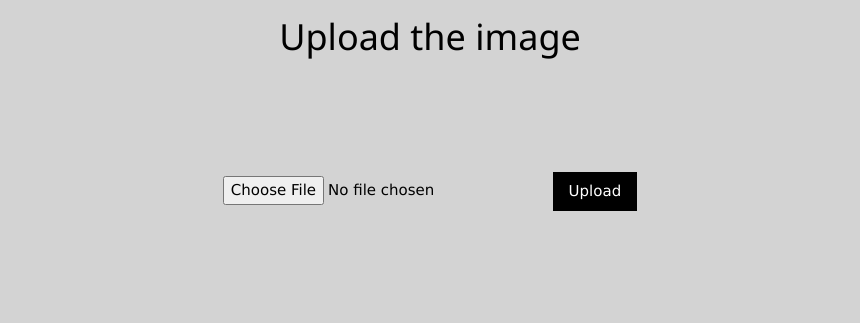
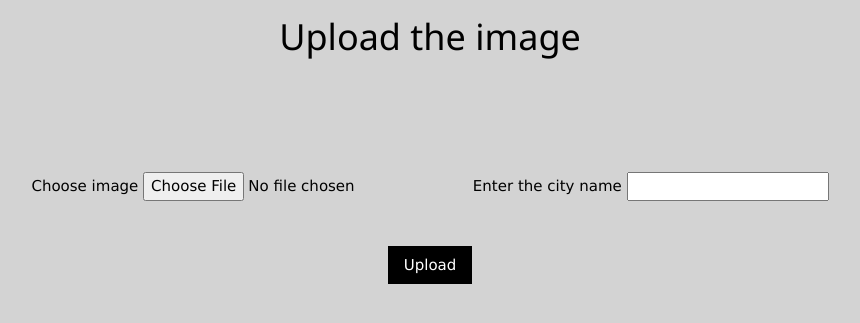
Before and after one commit to anirudha-bs/Farm_assist, a Flask app: page /red in a window 1280 px wide. Shown: the top 323 px of the page, without its empty margins (210-1070 px from the left). Run offline with Flask 2, Linux system fonts and the light colour scheme.

Commit message:
Added option to select city

```diff
--- a/application.py
+++ b/application.py
@@ -10,12 +10,13 @@ from flask import *
 
 engine = create_engine("postgresql://postgres:abs%40aspire@localhost/testdb")
 db = scoped_session(sessionmaker(bind=engine))
-UPLOAD_FOLDER = '/home/anirudha/test_upload/'
+UPLOAD_FOLDER = '/home/anirudha/Projects/Farm_assist/'
 ALLOWED_EXTENSIONS = {'png', 'jpg', 'jpeg'}
 name = None
 min_temp=int()
 max_temp=int()
 weather_data= []
+city = ""
 
 app = Flask(__name__)
 
@@ -31,6 +32,8 @@ def red():
 def success():
     if request.method == 'POST':
         f = request.files['file']
+        global city
+        city=request.form.get("city")
         f.save(f.filename)
         global name
         name = UPLOAD_FOLDER + f.filename
@@ -59,17 +62,15 @@ def predict():
     path='static/predicted.jpeg'
     plt.savefig(path)
 
-    new_city=''
-    if request.method == 'POST':
-       new_city = str(request.form.get("city"))
+    global city
 
     url = 'http://api.openweathermap.org/data/2.5/weather?q={}&units=imperial&appid=271d1234d3f497eed5b1d80a07b3fcd1'
 
-    r = requests.get(url.format('Bangalore')).json()
+    r = requests.get(url.format(city)).json()
     global weather_data
 
     weather = {
-        'city': new_city,
+        'city': city,
         'temperature': r['main']['temp'],
         'description': r['weather'][0]['description'],
         'icon': r['weather'][0]['icon'],
@@ -86,7 +87,7 @@ def predict():
     crop_types = db.execute("select crop from soildb where soil_type = :id1 and temp_min <= :id2 and temp_max >= :id3",{"id1": soil, "id2": min_temp, "id3": max_temp}).fetchall()
 
 
-    return render_template('prediction.html',soil=soil,crop_types=crop_types,predicted_path = path,weather_data=weather_data)
+    return render_template('prediction.html',soil=soil,crop_types=crop_types,predicted_path = path,weather_data=weather_data,city=city)
 
 if __name__ == '__main__':
     app.run(debug = True)
--- a/templates/prediction.html
+++ b/templates/prediction.html
@@ -6,14 +6,14 @@
 
   {% for weather in weather_data %}
   <h2>
-  Types of crops that can be grown in {{soil}} with an average temperature of {{ weather.temperature }}°F and {{ weather.description }} are -
+  Types of crops that can be grown in {{city}} in the {{soil}} with an average temperature of {{ weather.temperature }}°F and {{ weather.description }} are -
   </h2>
   {% endfor %}
 
 
   <img src="{{ predicted_path }}" alt="Predicted image">
 
-  <ul>{% if crop_types|length %}
+  <ul>{% if not crop_types %}
       <li>
           No crops can be grown in this type of soil or weather conditions
       </li>
--- a/templates/upload_file.html
+++ b/templates/upload_file.html
@@ -11,7 +11,9 @@
     <div style="text-align:center">
     <h1 style="margin-bottom: 3em;"> Upload the image </h1>
     <form action = "{{url_for("success")}}" method = "post" enctype="multipart/form-data">
-        <input type="file" name="file" />
+        Choose image  <input type="file" name="file"  style="margin-bottom: 3em;" required/>
+        Enter the city name  <input type="text" name="city"  style="margin-bottom: 3em;" required/>
+        <br>
         <button style="text-align:center" class="w3-button w3-black" type="submit" value="Upload"> Upload </button>
     </form>
     </div>
```
